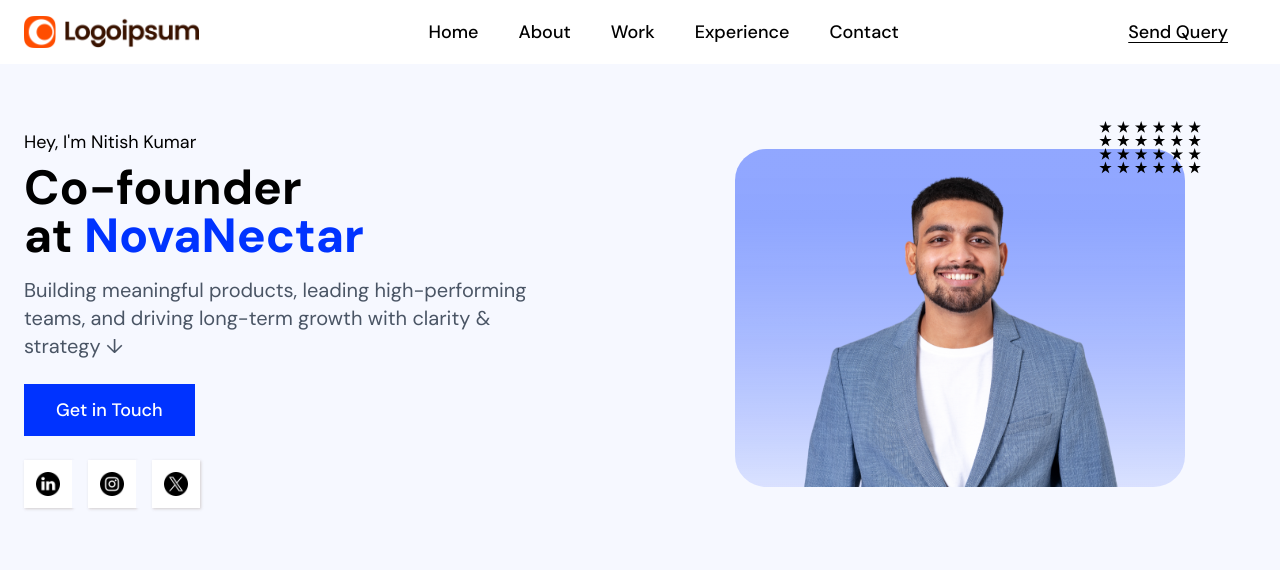
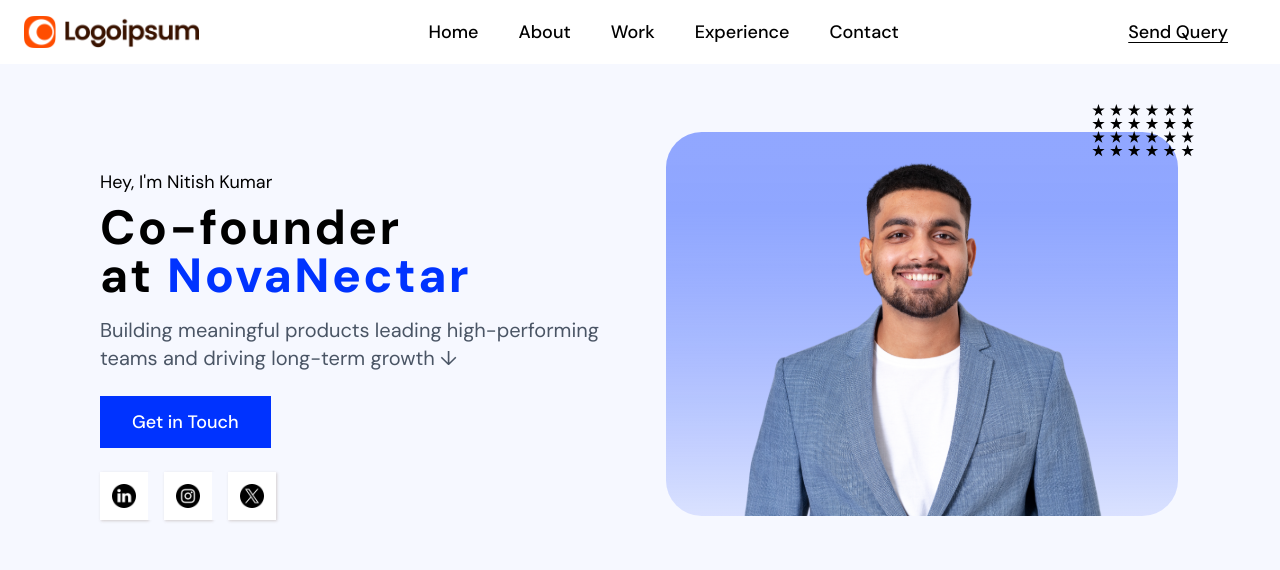
Before and after one commit to RahulKoli10/Logoipsum, a React (Vite) app: page / in a window 1280 px wide. Shown: the top 570 px of the page. Built offline with nearby package versions, Linux system fonts and the light colour scheme; some icons are missing.

Commit message:
completed(herochanges)

```diff
--- a/src/components/Hero.jsx
+++ b/src/components/Hero.jsx
@@ -7,22 +7,19 @@
 const Hero = () => {
   return (
     <section className="font-dm bg-[#F6F8FF]">
-      <div className="max-w-7xl mx-auto px-6 py-16 flex flex-col md:flex-row items-center justify-between gap-12">
+      <div className="mx-25 py-16 flex flex-col md:flex-row items-center justify-between gap-12">
+        {/* LEFT CONTENT */}
+        <div className="flex-1 w-164 pt-10">
+          <p className="text-lg text-black mb-2">Hey, I'm Nitish Kumar</p>
 
-        {/* LEFT CONTENT */}
-        <div className="flex-1">
-          <p className="text-lg text-black mb-2">
-            Hey, I'm Nitish Kumar
-          </p>
-
-          <h1 className="text-5xl md:text-5xl font-bold text-black">
+          <h1 className="text-6xl md:text-5xl font-bold text-black tracking-wider">
             Co-founder <br />
             at <span className="text-[#0033FF] font-extrabold">NovaNectar</span>
           </h1>
 
           <p className="mt-4 text-gray-600 max-w-lg text-xl">
-            Building meaningful products, leading high-performing teams, and
-            driving long-term growth with clarity & strategy ↓
+            Building meaningful products leading high-performing teams and
+            driving long-term growth ↓
           </p>
 
           {/* CTA + SOCIAL */}
@@ -35,51 +32,40 @@
 
             {/* SOCIAL ICONS */}
             <div className="flex bg-white w-fit">
-  <span
-    className="
-    w-12 h-12
-    flex items-center justify-center
-    bg-white
-    shadow-[1px_1px_2.7px_0px_rgba(204,199,199,0.87),inset_0px_1px_1px_0px_rgba(255,255,255,1)]
-    "
+              <span className="w-12 h-12 flex items-center justify-center bg-white shadow-[1px_1px_2.7px_0px_rgba(204,199,199,0.87),inset_0px_1px_1px_0px_rgba(255,255,255,1)] ">
+                <a
+                  href="https://www.linkedin.com"
+                  target="_blank"
+                  rel="noreferrer"
                 >
-    <a href="https://www.linkedin.com" target="_blank" rel="noreferrer">
                   <img src={linkedinIcon} alt="LinkedIn" className="h-6 w-6" />
                 </a>
               </span>
 
               <span className="w-4 bg-[#F6F8FF]" />
 
-  <span
-    className="
-    w-12 h-12
-    flex items-center justify-center
-    bg-white
-    shadow-[1px_1px_2.7px_0px_rgba(204,199,199,0.87),inset_0px_1px_1px_0px_rgba(255,255,255,1)]
-    "
+              <span className=" w-12 h-12 flex items-center justify-center bg-white shadow-[1px_1px_2.7px_0px_rgba(204,199,199,0.87),inset_0px_1px_1px_0px_rgba(255,255,255,1)] ">
+                <a
+                  href="https://www.instagram.com"
+                  target="_blank"
+                  rel="noreferrer"
                 >
-    <a href="https://www.instagram.com" target="_blank" rel="noreferrer">
-      <img src={instagramIcon} alt="Instagram" className="h-6 w-6" />
+                  <img
+                    src={instagramIcon}
+                    alt="Instagram"
+                    className="h-6 w-6"
+                  />
                 </a>
               </span>
 
               <span className="w-4 bg-[#F6F8FF]" />
 
-  <span
-    className="
-    w-12 h-12
-    flex items-center justify-center
-    bg-white
-    shadow-[1px_1px_2.7px_0px_rgba(204,199,199,0.87),inset_0px_1px_1px_0px_rgba(255,255,255,1)]
-    "
-  >
+              <span className=" w-12 h-12 flex items-center justify-center bg-white shadow-[1px_1px_2.7px_0px_rgba(204,199,199,0.87),inset_0px_1px_1px_0px_rgba(255,255,255,1)] ">
                 <a href="https://www.x.com" target="_blank" rel="noreferrer">
                   <img src={twitterIcon} alt="Twitter" className="h-6 w-6" />
                 </a>
               </span>
             </div>
-
-
           </div>
         </div>
 
@@ -95,17 +81,12 @@
             <img
               src="/assets/heroImg.svg"
               alt="CEO"
-              className="w-full max-w-xs sm:max-w-sm md:max-w-lg lg:w-112.5 rounded-xl object-cover"
+              className="w-full max-w-xs sm:max-w-sm md:max-w-lg lg:w-133 rounded-xl object-cover"
             />
           </div>
         </div>
-
       </div>
-
     </section>
   );
 };
-
-
-
 export default Hero;
--- a/src/pages/home.jsx
+++ b/src/pages/home.jsx
@@ -351,7 +351,7 @@
       <section id="work" className="bg-white">
         <div className="max-w-auto  px-6 py-10">
           {/* Heading */}
-          <h2 className="text-3xl font-bold text-center mb-2 text-black">
+          <h2 className="text-3xl font-bold text-center mb-2 text-black ">
             My Works
           </h2>
           <p className="text-black text-center mb-12 text-lg">
```
Lines whose indentation alone changed are shown as unchanged.
